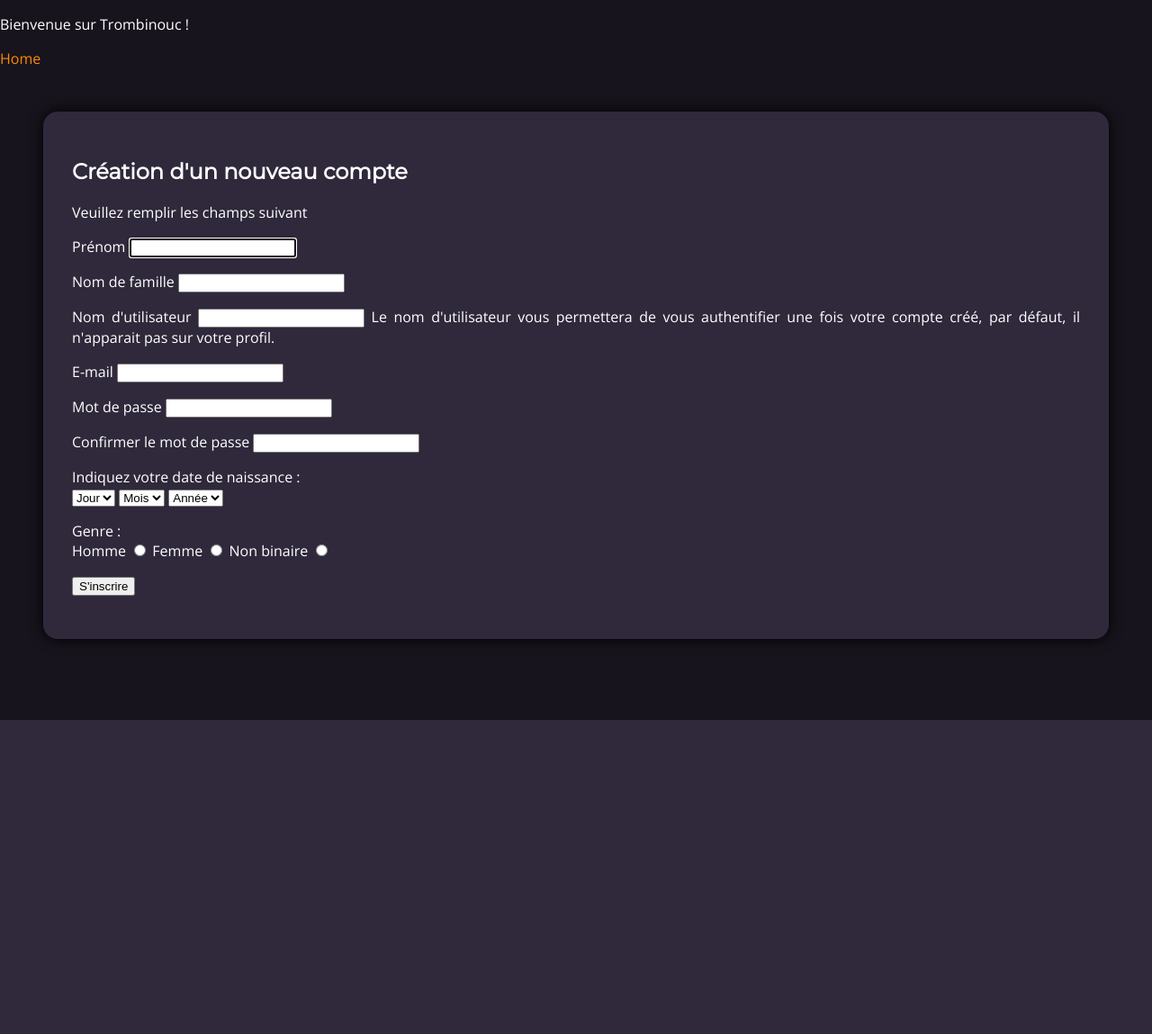
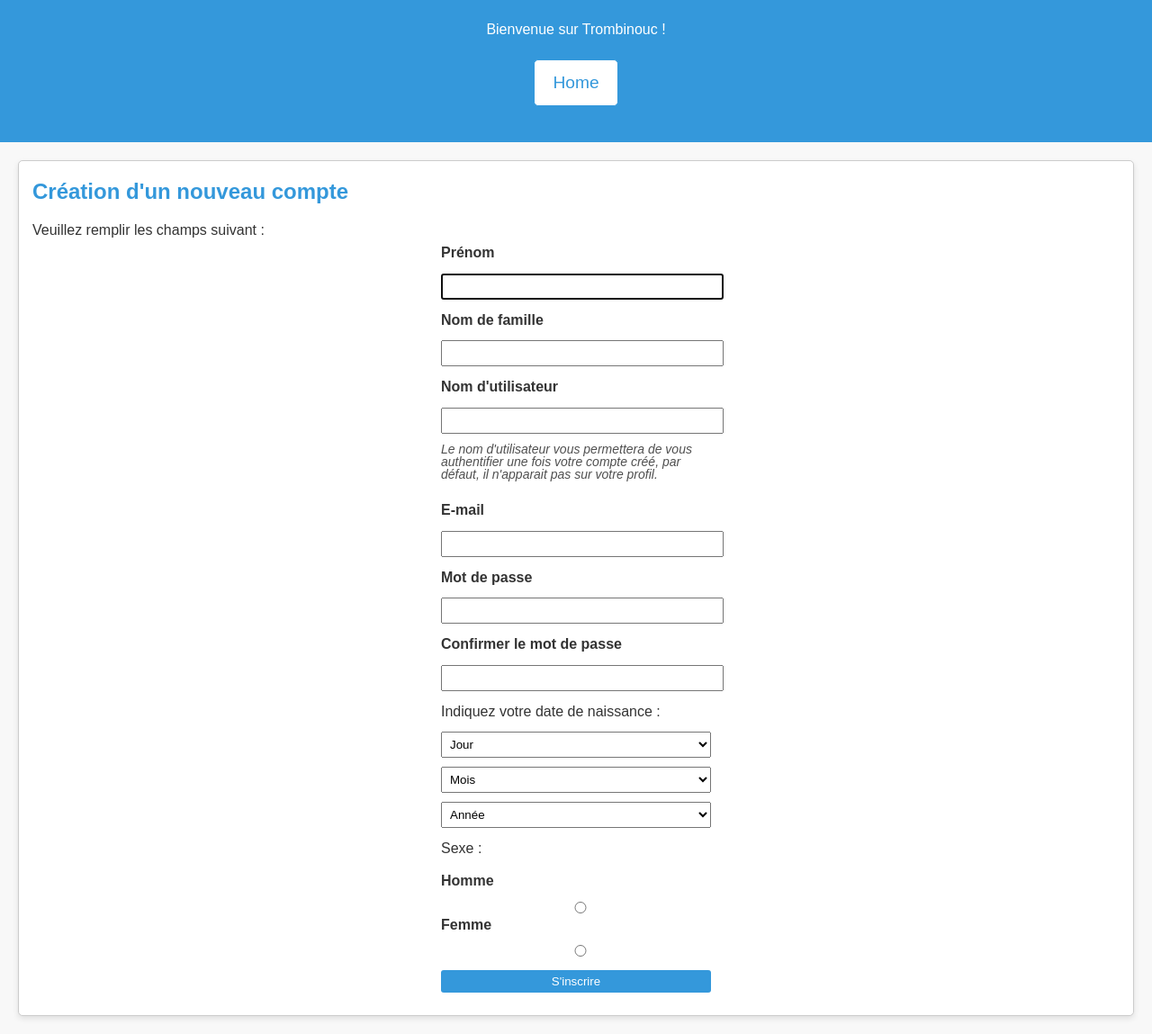
Before and after one commit to Yanis-Kouidri/personal-website-htdocs, a PHP site: page /projects/Trombinouc/inscription.php in a window 1280 px wide. Shown: the whole page at 90% size. Before the commit the page ends 800 px from the top, so only its background shows below. Run offline with PHP 8.4, Linux system fonts and the light colour scheme.

Commit message:
Changing css

```diff
--- a/htdocs/projects/Trombinouc/Includes/head.html
+++ b/htdocs/projects/Trombinouc/Includes/head.html
@@ -1,4 +1,4 @@
 
     <meta charset="UTF-8">
     <meta name="viewport" content="width=device-width, initial-scale=1.0">
-    <link rel="stylesheet" href="css/style.css">
+    <link rel="stylesheet" href="css/style2.css">
--- a/htdocs/projects/Trombinouc/Includes/nav.html
+++ b/htdocs/projects/Trombinouc/Includes/nav.html
@@ -1 +1 @@
-<nav><a href="index.php">Home</a></nav>
+<nav><a id="home-button" href="index.php">Home</a></nav>
--- a/htdocs/projects/Trombinouc/css/style.css
+++ /dev/null
@@ -1,55 +0,0 @@
-@import url("https://fonts.googleapis.com/css2?family=Montserrat&family=Open+Sans&display=swap");
-
-body {
-  padding: 0;
-  margin: 0;
-  background-color: #17141d;
-  color: white;
-  font-family: "Open Sans", sans-serif;
-}
-
-h1,
-h2 {
-  font-family: "Montserrat", sans-serif;
-}
-
-.presentation {
-  display: flex;
-  box-shadow: 0rem 0 1rem #000000;
-  top: 0;
-  position: -webkit-sticky;
-  position: sticky;
-  height: 6rem;
-  justify-content: space-between;
-  align-items: center;
-  background: #17141d;
-}
-
-.presentation .title {
-  color: #ff8a00;
-  margin: 1.5rem;
-  transition: 0.2s;
-}
-
-.presentation .title:hover {
-  color: #e52e71;
-}
-
-section {
-  margin: 3rem;
-  padding: 2rem;
-  text-align: justify;
-  box-shadow: 0 0 1rem #000000;
-  border-radius: 1rem;
-  background: #2f293b;
-}
-
-a {
-  color: #ff8a00;
-  text-decoration: none;
-  transition: 0.2s;
-}
-
-a:hover {
-  color: #e52e71;
-}
--- /dev/null
+++ b/htdocs/projects/Trombinouc/css/style2.css
@@ -0,0 +1,175 @@
+/* Réinitialisation des marges et des rembourrages par défaut */
+body, h1, h2, p, ul, li {
+    margin: 0;
+    padding: 0;
+}
+
+/* Style de base pour le corps de la page */
+body {
+    font-family: Arial, sans-serif;
+    background-color: #f8f8f8;
+    color: #333;
+    line-height: 1.6;
+}
+
+/* Style de l'en-tête */
+header {
+    background-color: #3498db; /* Couleur de fond de l'en-tête */
+    color: #fff;
+    padding: 20px;
+    text-align: center;
+    position: relative; /* Nécessaire pour positionner le pseudo-élément */
+}
+
+/* Style du titre "Trombinouc" */
+header h1 {
+    background-color: #285E8E; /* Couleur de fond du titre */
+    padding: 10px 20px; /* Espacement du titre */
+    display: inline-block; /* Permet d'entourer le texte du titre */
+    border-radius: 4px;
+}
+
+
+/* Style de la barre de navigation */
+header a {
+    text-decoration: none;
+    color: #fff;
+    margin: 0 20px;
+    font-size: 1.2em;
+}
+
+#home-button {
+    text-decoration: none;
+    color: #3498db;
+    padding: 10px 20px;
+    background-color: #fff;
+    border: 1px solid #3498db;
+    margin: 20px;
+    border-radius: 5px;
+    display: inline-block;
+}
+
+/* Style des sections de posts */
+section {
+    background-color: #fff;
+    margin: 20px;
+    padding: 15px;
+    border: 1px solid #ccc;
+    box-shadow: 0 3px 6px rgba(0, 0, 0, 0.1);
+    border-radius: 5px;
+}
+
+/* Style des boutons de commentaires */
+section button {
+    background-color: #3498db;
+    color: #fff;
+    border: none;
+    padding: 5px 10px;
+    margin-top: 10px;
+    cursor: pointer;
+    border-radius: 3px;
+}
+
+/* Style du titre de la section de profil */
+section h1 {
+    font-size: 1.5em;
+    color: #3498db;
+    margin-bottom: 10px;
+}
+
+/* Style du pied de page (facultatif) */
+footer {
+    text-align: center;
+    padding: 10px;
+    background-color: #3498db;
+    color: #fff;
+}
+
+/* Liens (soulignés lors du survol) */
+a:hover {
+    text-decoration: underline;
+}
+
+/* Style du titre "Les posts" */
+.post-title {
+    margin-top: 20px; /* Marge en haut */
+    margin-bottom: 20px; /* Marge en bas */
+    margin-left: 20px;
+    font-size: 1.5em; /* Taille de police personnalisée */
+    text-align: left; /* Centrer le texte */
+    color: #3498db; /* Couleur du texte personnalisée */
+}
+
+#sign-up {
+    display: flex;
+    flex-direction: column; /* Aligne les éléments verticalement */
+    max-width: 300px; /* Ajustez la largeur selon vos besoins */
+    margin: 0 auto; /* Centre le formulaire horizontalement */
+  }
+
+#sign-up p {
+    display: flex;
+    flex-direction: column; /* Aligne les labels et les champs verticalement */
+    margin-bottom: 10px; /* Ajoute un espace entre les champs */
+}
+
+#sign-up label {
+    font-weight: bold; /* Met en gras les labels */
+    margin-bottom: 5px; /* Ajoute un espace entre les labels et les champs */
+    text-align: left; /* Aligne les labels à gauche */
+}
+
+#sign-up input,
+#sign-up select,
+#sign-up button {
+    width: 100%; /* Remplit la largeur du conteneur parent */
+    padding: 5px; /* Ajoute un peu d'espace à l'intérieur des champs */
+    margin-top: 5px; /* Ajoute un espace au-dessus des champs */
+}
+
+#sign-up p#login-note {
+    font-size: 14px; /* Taille de police plus petite */
+    line-height: 1; /* Interligne plus petit (par défaut, 1) */
+    font-style: italic;
+    color: #505050;
+}
+
+#sexe label, #sexe input {
+    display: inline;
+    margin-right: 10px; /* Ajoute de l'espace entre les boutons radio et les labels */
+}
+
+
+/* Styles pour le formulaire de publication */
+#post-form {
+    margin: 20px;
+    text-align: left;
+}
+
+#post-form #text {
+    width: 100%;
+    max-width: 600px;
+    padding: 10px;
+    font-size: 16px;
+    border: 1px solid #ccc;
+    border-radius: 5px;
+}
+
+#post-form #post {
+    background-color: #0073e6;
+    color: #fff;
+    padding: 10px 20px;
+    font-size: 16px;
+    border: none;
+    border-radius: 5px;
+    cursor: pointer;
+}
+
+#post-form #post:hover {
+    background-color: #005cbf;
+}
+
+.message {
+    margin-left: 10px;
+    font-size: 22px;
+}
--- a/htdocs/projects/Trombinouc/index.php
+++ b/htdocs/projects/Trombinouc/index.php
@@ -42,7 +42,7 @@
 			?>
 
 		</header>
-	<h2> Les posts </h2>
+		<h2 class="post-title">Les posts</h2>
 <?php
 	if ($_GET) {
 		if ($_GET['msg'] == "no_admin_friend" ) {
--- a/htdocs/projects/Trombinouc/inscription.php
+++ b/htdocs/projects/Trombinouc/inscription.php
@@ -14,8 +14,8 @@
 		<!-- Le contenu (1 seule section suffit) -->
 		<section>
 			<h1>Création d'un nouveau compte</h1>
-			<p>Veuillez remplir les champs suivant</p>
-			<form method="POST" action="./inscri.php"> <!-- la méthode d'envoi est POST et c'est envoyé à ./inscri.php -->
+			<p>Veuillez remplir les champs suivant :</p>
+			<form id="sign-up" method="POST" action="./inscri.php"> <!-- la méthode d'envoi est POST et c'est envoyé à ./inscri.php -->
 
 				<p>
 					<label for="prenom"> Prénom </label>
@@ -35,7 +35,7 @@
 
 				<p>	<label for="login">Nom d'utilisateur</label> <!-- doit être unique pour permettre l'autentificaton -->
 					<input id="login" name="login" type="text" maxlength="20" minlength="4"  required /> <!-- entre 4 et 20 caractères -->
-				Le nom d'utilisateur vous permettera de vous authentifier une fois votre compte créé, par défaut, il n'apparait pas sur votre profil.
+				<p id="login-note"> Le nom d'utilisateur vous permettera de vous authentifier une fois votre compte créé, par défaut, il n'apparait pas sur votre profil. </p>
 				</p> <!-- il faudra vérifier que ce login n'existe pas déjà -->
 
 
@@ -95,23 +95,16 @@
 							}
 						?>
 					</select>
-
 				</p>
 
-				<p>	Genre : <br>
+				<p id="sexe">Sexe : </p>
+
 					<label for="homme"> Homme </label>
 					<input type="radio" id="homme" name="genre" value="homme" >
 
-
 					<label for="femme"> Femme </label>
 					<input type="radio" id="femme" name="genre" value="femme" >
-
-
-					<label for="nonbi"> Non binaire </label>
-					<input type="radio" id="nonbi" name="genre" value="nonbi" >
-
 				</p>
-
 
 				<p>
 					<button id="envoi" name="envoi" type="submit" value="envoi"> S'inscrire </button>
--- a/htdocs/projects/Trombinouc/poster.php
+++ b/htdocs/projects/Trombinouc/poster.php
@@ -43,8 +43,8 @@
 	</head>
 	<body>
 	<?php include('./Includes/nav.html'); ?>
-			<p>Vous pouvez poster sur la page principale ici</p>
-			<form method="POST" action="post.php">
+			<h1 class="message">Vous pouvez poster sur la page principale ici</h1>
+			<form id="post-form" method="POST" action="post.php">
 				<p>
 					<textarea id="text" name="text" type="text" maxlength="20000" rows="10" cols="50"  placeholder="Quoi de neuf ?" required></textarea>
 				</p>
```
